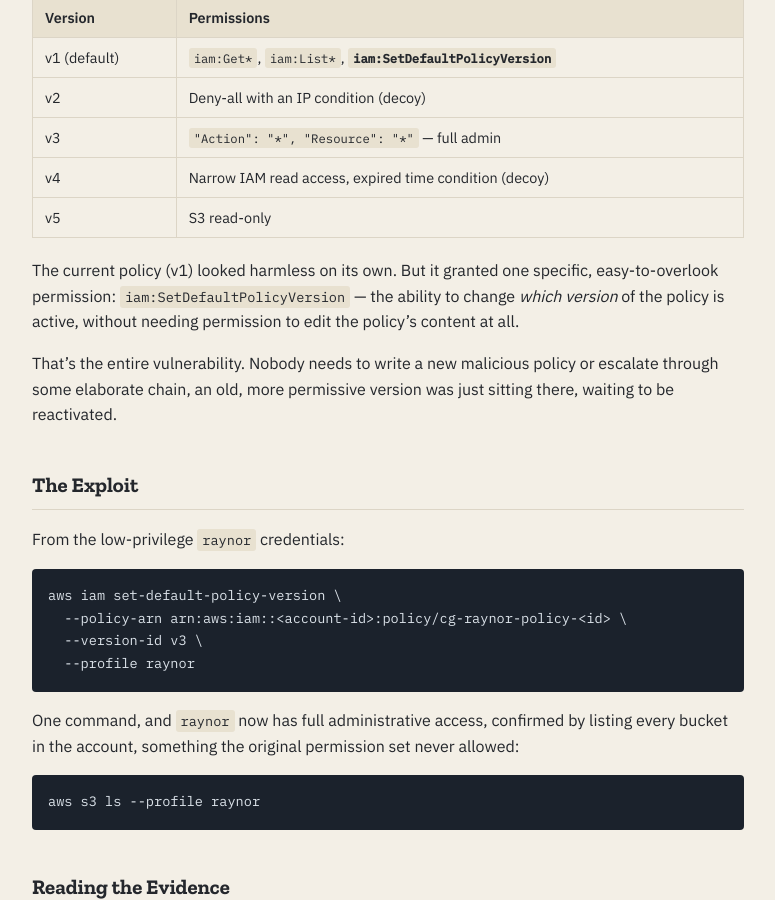
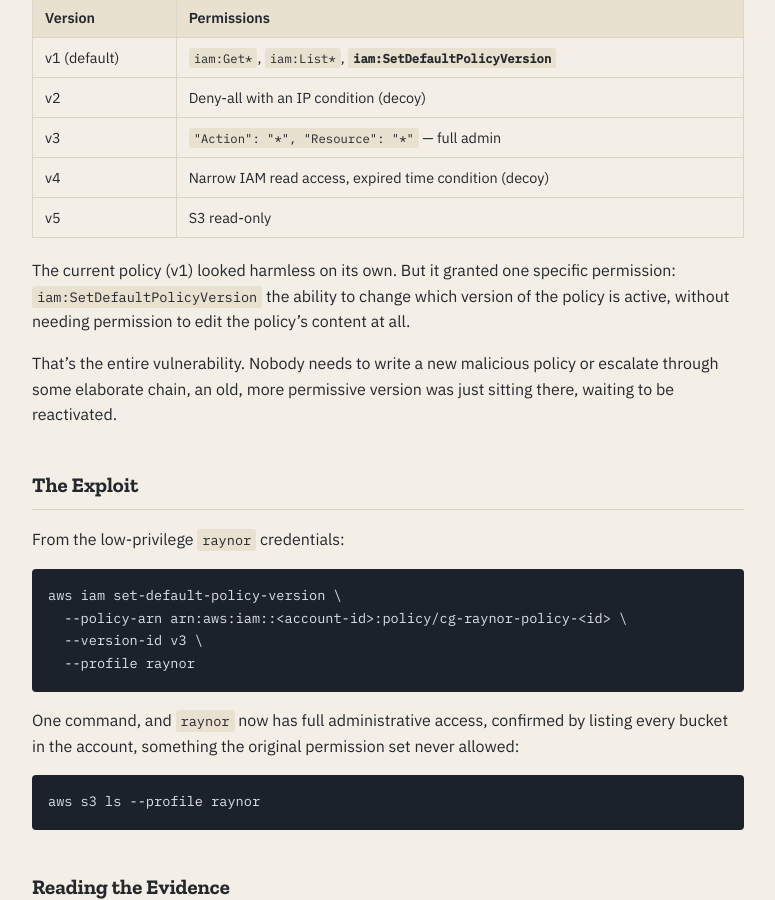
Before and after one commit to J0xn1/j0xn1.github.io, a Jekyll site: the page built from _posts/2026-09-11-iam-privesc-writeup.md, in a window 1280 px wide and 900 px high, scrolled down 1133 px. Shown: the whole window, without its empty margins (252-1027 px from the left). Built offline with Jekyll 4.4.1, drawn with Linux system fonts in a browser that asks for light colours; some of the changed text lies outside the part shown.

Commit message:
Update 2026-09-11-iam-privesc-writeup.md

```diff
--- a/_posts/2026-09-11-iam-privesc-writeup.md
+++ b/_posts/2026-09-11-iam-privesc-writeup.md
@@ -1,6 +1,6 @@
 ---
 layout: post
-title: "Cloud Incident Response: IAM Privilege Escalation - Jon J"
+title: "Cloud Incident Response: IAM Privilege Escalation - Jon"
 date: 2026-09-11
 ---
 
@@ -37,7 +37,7 @@ Inspecting the policy's version history revealed the problem immediately:
 | v4 | Narrow IAM read access, expired time condition (decoy) |
 | v5 | S3 read-only |
 
-The current policy (v1) looked harmless on its own. But it granted one specific, easy-to-overlook permission: `iam:SetDefaultPolicyVersion` — the ability to change *which version* of the policy is active, without needing permission to edit the policy's content at all.
+The current policy (v1) looked harmless on its own. But it granted one specific permission: `iam:SetDefaultPolicyVersion`  the ability to change which version of the policy is active, without needing permission to edit the policy's content at all.
 
 That's the entire vulnerability. Nobody needs to write a new malicious policy or escalate through some elaborate chain, an old, more permissive version was just sitting there, waiting to be reactivated.
 
```
